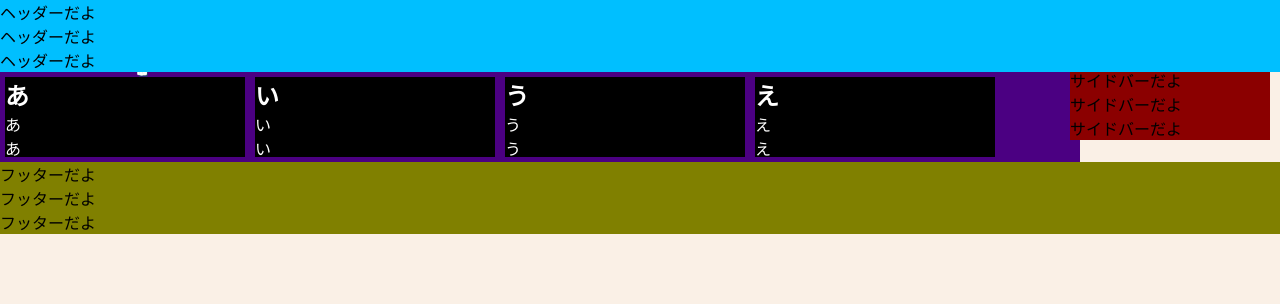
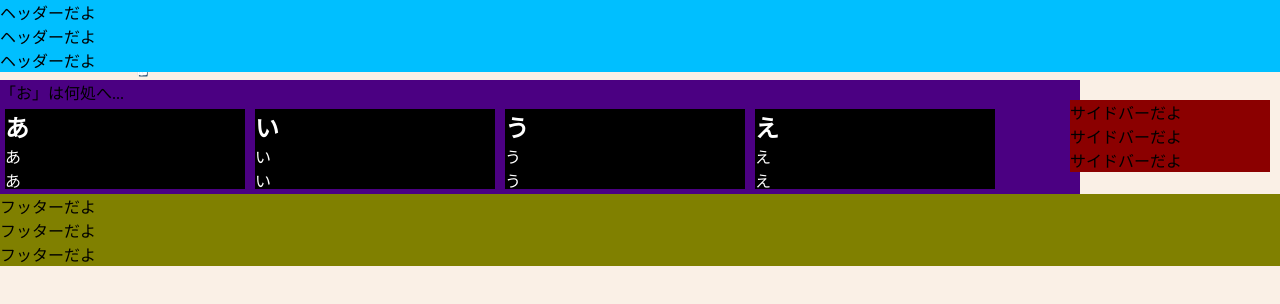
Before and after one commit to 1627009/web1-7, a plain HTML site: page index.html in a window 1280 px wide. Drawn offline with Linux system fonts and the light colour scheme.

Commit message:
Update default.css

```diff
--- a/css/default.css
+++ b/css/default.css
@@ -7,7 +7,7 @@
 
 body{
   background-color:#faf0e6;
-  margin:48px 0 0 0;
+  margin:80px 0 0 0;
 }
 
 header{
```
